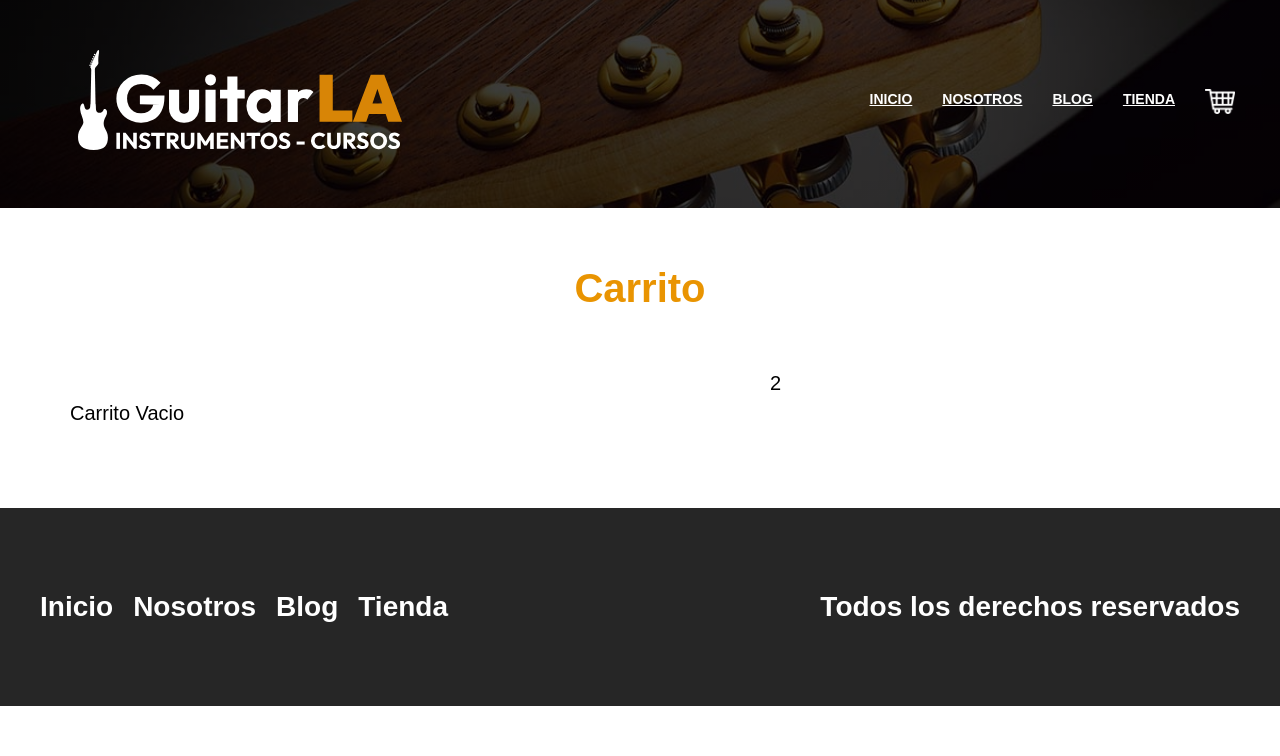
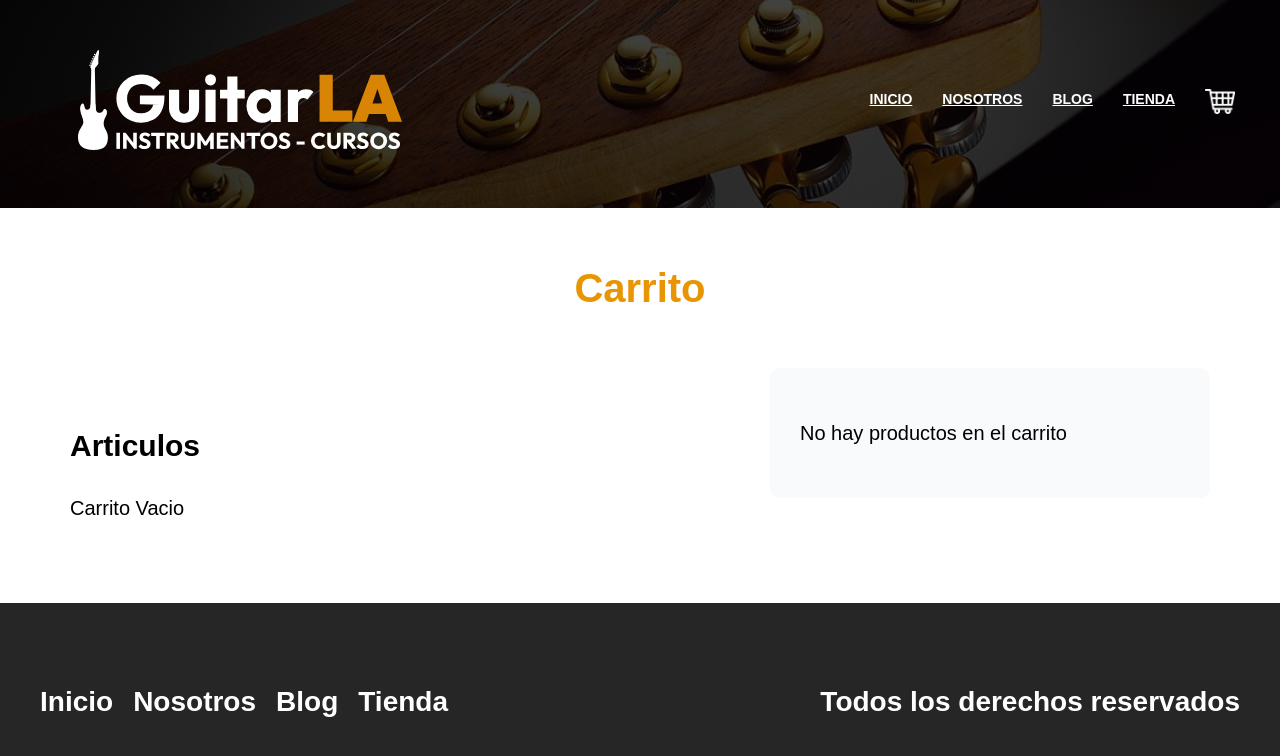
Before and after one commit to miguelblanque/guitarla_next, a Next.js app: page /carrito in a window 1280 px wide. Shown: the top 756 px of the page. Built offline with nearby package versions, Linux system fonts and the light colour scheme.

Commit message:
Modificar Carrito y eliminar

```diff
--- a/pages/_app.js
+++ b/pages/_app.js
@@ -1,4 +1,4 @@
-import {useState, useEffect} from 'react'
+import {useState , useEffect} from 'react';
 
 import '../styles/normalize.css'
 import '../styles/globals.css'
@@ -7,21 +7,25 @@
 
 function MyApp({ Component, pageProps }) {
 
-  const [carrito, setCarrito] = useState([])
+  const [carrito, setCarrito] = useState([]);
 
 
   //obtenemos el carrito de LocalStorage
   useEffect(() => {
+    const obtenerLs=()=>{
+        const carritoLS = JSON.parse(localStorage.getItem('carrito')) ?? [];
 
-    const carritoLS = JSON.parse(localStorage.getItem('carrito')) ?? [];
-    console.log('Obteniendo LS carrito: ',carritoLS)
-     setCarrito(carritoLS);
+        setCarrito(carritoLS);
+        console.log('Obteniendo LS carrito: ',carritoLS)
 
-  }, []);
+        }
+    obtenerLs();
+
+    }, [])
 
   //guardamos el carrito en LocalStorage
-  useEffect(()=>{
-    localStorage.setItem('carrito',JSON.stringify(carrito)) ;
+  useEffect(()=> {
+    localStorage.setItem('carrito', JSON.stringify(carrito)) ;
         console.log('Guardando en LS: ',carrito)
 
   }, [carrito]);
@@ -44,14 +48,30 @@
       setCarrito([...carrito, producto]);
     }
 
+  };
 
+  const actualizarCantidad = (producto) => {
+    const carritoActualizado = carrito.map( ( articulo) => {
+      if(articulo.id === producto.id){
+        articulo.cantidad=producto.cantidad;
+      }
+      return articulo;
+    });
+    setCarrito(carritoActualizado)
+  };
 
-  };
+  const eliminarProducto =(id) => {
+    const carritoActualizado = carrito.filter( articulo => articulo.id !== id)
+    setCarrito(carritoActualizado)
+  }
+
 
   return <Component
   {...pageProps}
   carrito={carrito}
   agregarCarrito={agregarCarrito}
+  actualizarCantidad={actualizarCantidad}
+  eliminarProducto={eliminarProducto}
   />
 }
 
--- a/pages/carrito.js
+++ b/pages/carrito.js
@@ -1,19 +1,29 @@
-
+import { useState , useEffect } from 'react';
 import Layout from '../components/Layout'
 import Image from 'next/image';
 import styles from "../styles/Carrito.module.css"
 
 
-const Carrito = ({carrito}) => {
+const Carrito = ({carrito, actualizarCantidad, eliminarProducto}) => {
 
 console.log(carrito)
 
-  return (
+const [total, setTotal] = useState(0)
+
+useEffect(() => {
+ const calculoTotal = carrito.reduce(
+  (total, producto) => total + producto.cantidad * producto.precio, 0);
+
+  setTotal(calculoTotal);
+},[carrito])
+
+return (
     <Layout pagina={"Carrito de Compras"}>
         <main className="contenedor">
             <h1 className="heading">Carrito</h1>
             <main className={`${styles.contenido} contenedor`}>
               <div className={styles.carrito}>
+                <h2>Articulos</h2>
                 {carrito.length === 0 ? 'Carrito Vacio' : (
                   carrito.map( producto =>(
                     <div key ={producto.id} className={styles.producto}>
@@ -24,8 +34,29 @@
 
                         <div>
                             <p className={styles.nombre}>{producto.nombre}</p>
-                            <div>
-                              <p className={styles.cantidad}> Cantidad: {producto.cantidad}</p>
+                            <div className={styles.cantidad}>
+                              <p>Cantidad: </p>
+                                  <select
+                                      value={producto.cantidad}
+                                      className={styles.select}
+                                      onChange={(e) => actualizarCantidad({
+                                         cantidad: e.target.value,
+                                         id: producto.id,
+                                        })
+                                      }
+                                  >
+
+                                      <option value="1">1</option>
+                                      <option value="2">2</option>
+                                      <option value="3">3</option>
+                                      <option value="4">4</option>
+                                      <option value="5">5</option>
+                                      <option value="6">6</option>
+                                      <option value="7">7</option>
+                                      <option value="8">8</option>
+                                      <option value="9">9</option>
+                                      <option value="10">10</option>
+                                  </select>
                             </div>
 
                             <p className={styles.precio}>
@@ -37,11 +68,24 @@
                             </p>
 
                         </div>
+
+                        <button type="button"
+                        className={styles.eliminar}
+                        onClick={() => eliminarProducto(producto.id)}
+                        >x</button>
                     </div>
                   ))
                 )}
                 </div>
-              <div>2</div>
+              <div className={styles.resumen}>
+
+                {total > 0 ? (
+                  <>
+                    <h3>Resumen del Pedido</h3>
+                    <p>Total a pagar: {total} </p>
+                  </>
+                ): <p>No hay productos en el carrito</p>}
+              </div>
             </main>
         </main>
     </Layout>
--- a/styles/Carrito.module.css
+++ b/styles/Carrito.module.css
@@ -6,6 +6,7 @@
 @media (min-width:768px){
     .contenido{
         grid-template-columns:3fr 2fr;
+        align-items: flex-start;
     }
 }
 
@@ -20,6 +21,7 @@
     align-items: center;
     border-bottom: 1px solid #cfcfcf;
     padding: 3rem 0;
+    position: relative;
 }
 
 .producto:last-of-type {
@@ -33,6 +35,25 @@
 .nombre {
     font-weight: 700;
     font-size: 2.2rem;
+}
+.cantidad {
+    display: flex;
+    align-items: center;
+    gap: 1rem;
+    margin-bottom: 1rem;
+
+}
+
+.cantidad p {
+    margin: 0;
+}
+.select {
+    all: unset;
+    padding: 1rem;
+    border: 1px solid #cfcfcf;
+    flex: 1;
+    text-align: center;
+    border-radius: 1rem;
 }
 
 .precio {
@@ -49,3 +70,22 @@
 .subtotal span {
     font-size: 2.4rem ;
 }
+
+.eliminar {
+    all: unset;
+    position: absolute;
+
+   top: 3rem;
+   right: 1rem;
+   font-weight: bold;
+}
+
+.eliminar:hover {
+    cursor: pointer;
+}
+
+.resumen {
+    background-color: #f9fafb;
+    padding: 3rem;
+    border-radius: 1rem;
+}
```
